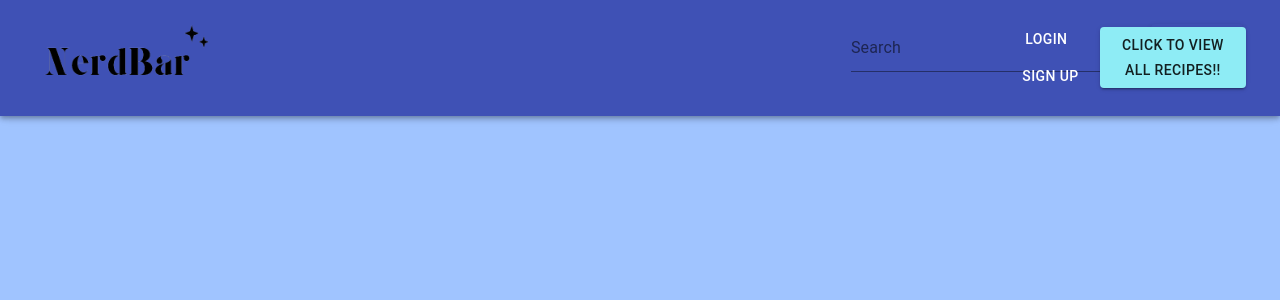
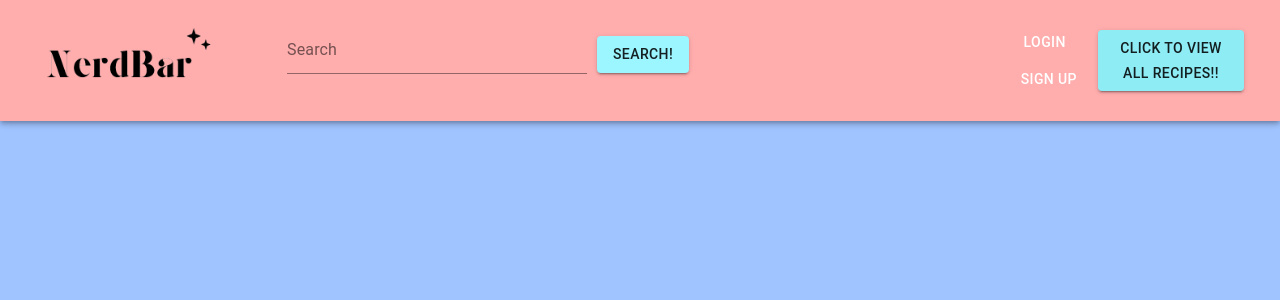
Before and after one commit to klsmith5370/NerdBar, a React app: page / in a window 1280 px wide. Shown: the top 300 px of the page. Built offline with nearby package versions, Linux system fonts and the light colour scheme; no server answers.

Commit message:
Styling for navbar

```diff
--- a/client/components/Navbar.js
+++ b/client/components/Navbar.js
@@ -11,7 +11,7 @@ import { AuthForm } from './AuthForm'
 
 
 const Navbar = ({handleClick, isLoggedIn}) => (
-  <AppBar style={{ display: 'flex', flexDirection: 'row', justifyContent: 'space-between' }}>
+  <AppBar style={{ display: 'flex', flexDirection: 'row', justifyContent: 'space-between', backgroundColor: '#FFADAD', padding: '2px'}}>
     <Toolbar style={{ display: 'flex', justifyContent: 'space-between', width: '100%' }}>
       {/* <IconButton edge='start' color='inherit' component={Link} to='/login'>
         {isLoggedIn ? <HiHome /> : <IoMenuOutline />}
--- a/client/components/SearchBar.js
+++ b/client/components/SearchBar.js
@@ -28,7 +28,7 @@ export const SearchBar = () => {
                     onChange={(evt) => setSearch(evt.target.value)}
                 />
 
-                <Button type='submit' variant='contained' color='primary'>
+                <Button type='submit' variant='contained' style={{ backgroundColor: '#9BF6FF', marginTop: '20px', marginLeft: '10px'}}>
                     Search!
                 </Button>
             </form>
--- a/public/style.css
+++ b/public/style.css
@@ -113,7 +113,7 @@ form input[type='password'] {
 }
 
 .search {
-  position: fixed;
+  /* position: fixed; */
   top: 0;
   right: 0;
   padding: 5px;
```
